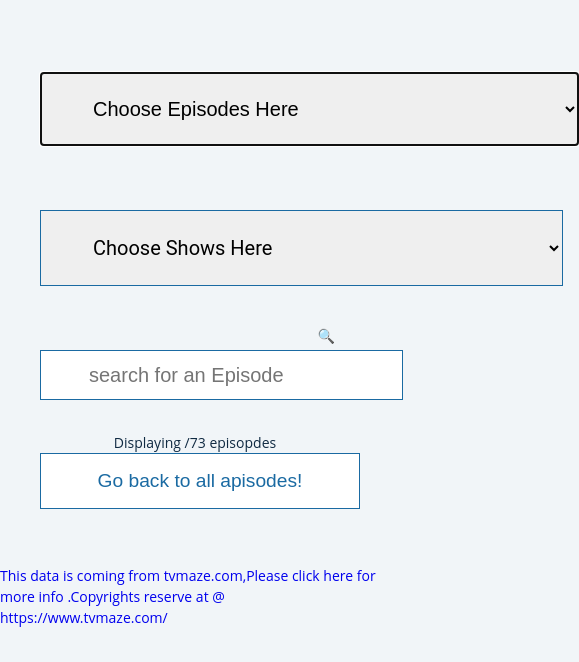
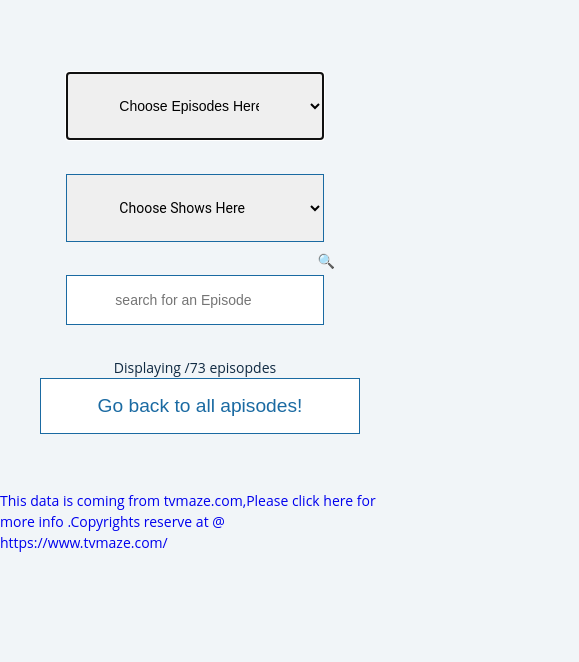
Before and after one commit to Taslima26/tv-show-dom-project, a plain HTML site: page index.html in a window 390 px wide. Shown: the whole page, 579 px wide, since content can reach past the window. Drawn offline with Linux system fonts and the light colour scheme; no server answers.

Commit message:
form responsiveness fixed here

```diff
--- a/index.html
+++ b/index.html
@@ -8,7 +8,7 @@
     <link rel="icon" href="/favicon.ico" type="image/x-icon" />
   </head>
   <div class=container>
-<form>
+<form class='form-class'>
 
 
       <select id='select-episode' name='select-episodes' autofocus>
--- a/style.css
+++ b/style.css
@@ -149,6 +149,11 @@ main {
   min-height: 100vh;
 
   place-items: center;
+}
+.form-class{
+  display: flex;
+  flex-wrap: wrap;
+  justify-content: space-evenly;
 }
 
 #root{
@@ -393,5 +398,35 @@ a:link{
     .movie-item {
         flex-basis: 100%;
 
+
     }
 }
+
+@media screen and  (max-width:640px) {
+    .form-class {
+        flex-basis: 100%;
+
+
+    }
+}
+
+@media screen and  (max-width:640px) {
+
+      #select-episode{
+        width:83%;
+        font-size: var(--clr-primary-4);
+        margin-bottom: 0.1rem;
+
+      }
+        #select-shows{
+          width: 83%;
+          font-size: var(--clr-primary-4);
+          margin-bottom: 0.1rem;
+        }
+        #searchBar{
+          width: 83%;
+          font-size: var(--clr-primary-4);
+        }
+
+    }
+}
```
